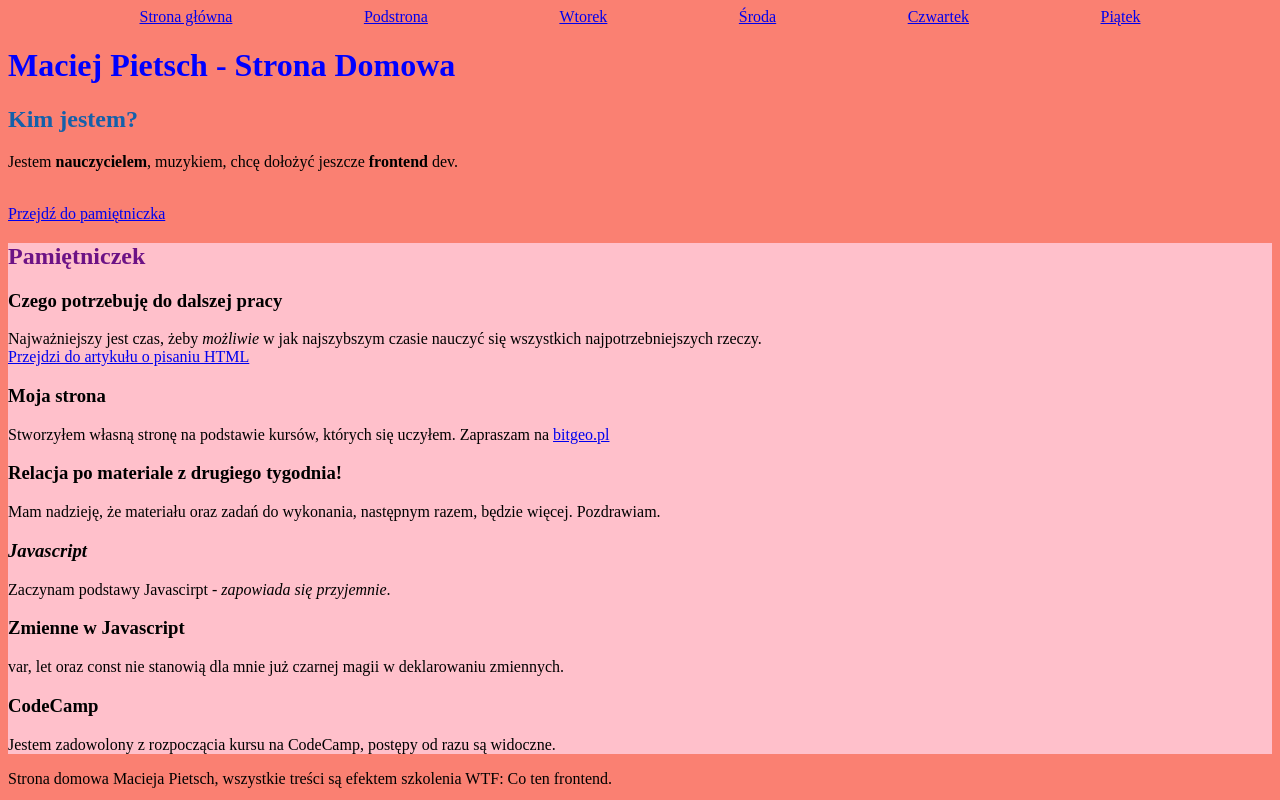
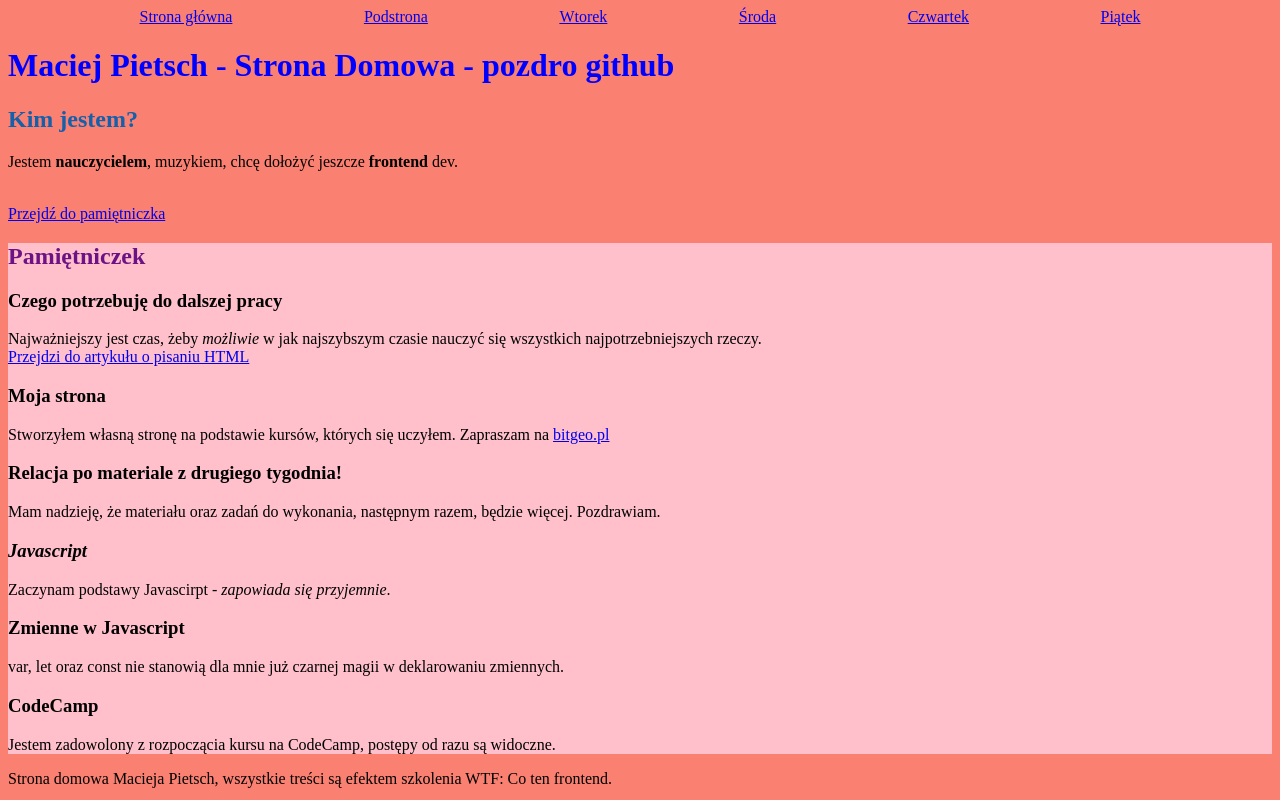
Before and after one commit to Bitgeo/homepage, a plain HTML site: page index.html in a window 1280 px wide. Drawn offline with Linux system fonts and the light colour scheme.

Commit message:
feat: new heading

```diff
--- a/index.html
+++ b/index.html
@@ -19,7 +19,7 @@
   <main id="main">
     <header>
       <h1 class="heading">
-       Maciej Pietsch - Strona Domowa
+       Maciej Pietsch - Strona Domowa - pozdro github
       </h1>
     </header>
     <section>
```
